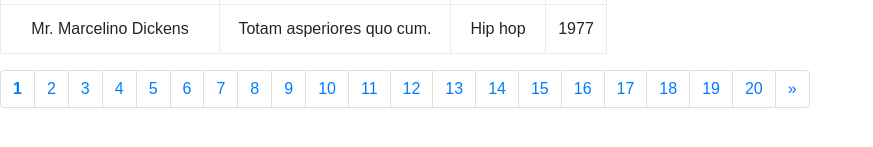
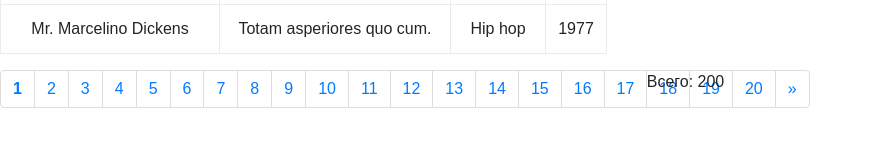
Before and after one commit to ipatiev/testwork, a React (Create React App) app: page / in a window 1280 px wide. Shown: the part 559-706 px from the top of the page, without its empty margins (0-873 px from the left). Built offline with nearby package versions, Linux system fonts and the light colour scheme.

Commit message:
added composer

```diff
--- a/src/NoResults.js
+++ b/src/NoResults.js
@@ -1,13 +1,14 @@
 import React, {Component} from 'react';
-import TrackListRow from "./TrackListRow";
 
-class TrackListTable extends Component {
+class TrackTableNoResults extends Component {
 
     render() {
         return (
-            <div>No results</div>
+            <tr>
+                <td colSpan="4">Нет результатов</td>
+            </tr>
         );
     }
 }
 
-export default TrackListTable;
+export default TrackTableNoResults;
--- a/src/Pagination/Pagination.js
+++ b/src/Pagination/Pagination.js
@@ -34,14 +34,20 @@ class Pagination extends Component {
                 isActive={currentPage === page}
                 onPageChange={this.handlePageChange}/>));
 
+        if (pages.length <= 1) {
+            return null;
+        }
         return (
-            <nav>
-                <ul className="pagination">
-                    <PagePrevLink page={currentPage} onPageChange={this.handlePageChange}/>
-                    {pageLinks}
-                    <PageNextLink page={currentPage} maxPage={maxPage} onPageChange={this.handlePageChange}/>
-                </ul>
-            </nav>
+            <div className="row">
+                <div className="col-md-10">
+                    <ul className="pagination">
+                        <PagePrevLink page={currentPage} onPageChange={this.handlePageChange}/>
+                        {pageLinks}
+                        <PageNextLink page={currentPage} maxPage={maxPage} onPageChange={this.handlePageChange}/>
+                    </ul>
+                </div>
+                <div className="col-md-2">Всего: {this.props.totalCount}</div>
+            </div>
         );
     }
 }
--- a/src/TrackTable.js
+++ b/src/TrackTable.js
@@ -1,5 +1,6 @@
 import React, {Component} from 'react';
 import TrackListRow from "./TrackListRow";
+import TrackTableNoResults from "./NoResults";
 
 class TrackTable extends Component {
 
@@ -40,15 +41,18 @@ class TrackTable extends Component {
             return (<TrackListRow key={track.id} track={track}/>);
         });
 
+        if (!rows.length) {
+            rows = (<TrackTableNoResults/>);
+        }
         return (
 
             <table className="table table-bordered table-hover">
                 <thead>
                 <tr>
-                    <th><a href="javascript:void(0);" onClick={ this.orderByArtist }>Исполнитель</a></th>
-                    <th><a href="javascript:void(0);" onClick={ this.orderByName }>Песня</a></th>
-                    <th><a href="javascript:void(0);" onClick={ this.orderByGenre }>Жанр</a></th>
-                    <th><a href="javascript:void(0);" onClick={ this.orderByYear }>Год</a></th>
+                    <th><a href="javascript:void(0);" onClick={this.orderByArtist}>Исполнитель</a></th>
+                    <th><a href="javascript:void(0);" onClick={this.orderByName}>Песня</a></th>
+                    <th><a href="javascript:void(0);" onClick={this.orderByGenre}>Жанр</a></th>
+                    <th><a href="javascript:void(0);" onClick={this.orderByYear}>Год</a></th>
                 </tr>
                 </thead>
                 <tbody>{rows}</tbody>
--- a/src/TracksPage.js
+++ b/src/TracksPage.js
@@ -28,21 +28,24 @@ class TracksPage extends Component {
     onSelectArtist(artist)
     {
         this.setState({
-            artist: artist
+            artist: artist,
+            page: 1
         });
     }
 
     onSelectGenre(genre)
     {
         this.setState({
-            genre: genre
+            genre: genre,
+            page: 1
         });
     }
 
     onSelectYear(year)
     {
         this.setState({
-            year: year
+            year: year,
+            page: 1
         });
     }
 
@@ -59,13 +62,13 @@ class TracksPage extends Component {
 
         if (this.state) {
             if (this.state.artist) {
-                tracks = this.props.tracks.filter((item) => item.artist === this.state.artist);
+                tracks = tracks.filter((item) => item.artist === this.state.artist);
             }
             if (this.state.genre) {
-                tracks = this.props.tracks.filter((item) => item.genre === this.state.genre);
+                tracks = tracks.filter((item) => item.genre === this.state.genre);
             }
             if (this.state.year) {
-                tracks = this.props.tracks.filter((item) => item.year === this.state.year);
+                tracks = tracks.filter((item) => item.year === this.state.year);
             }
         }
 
```
